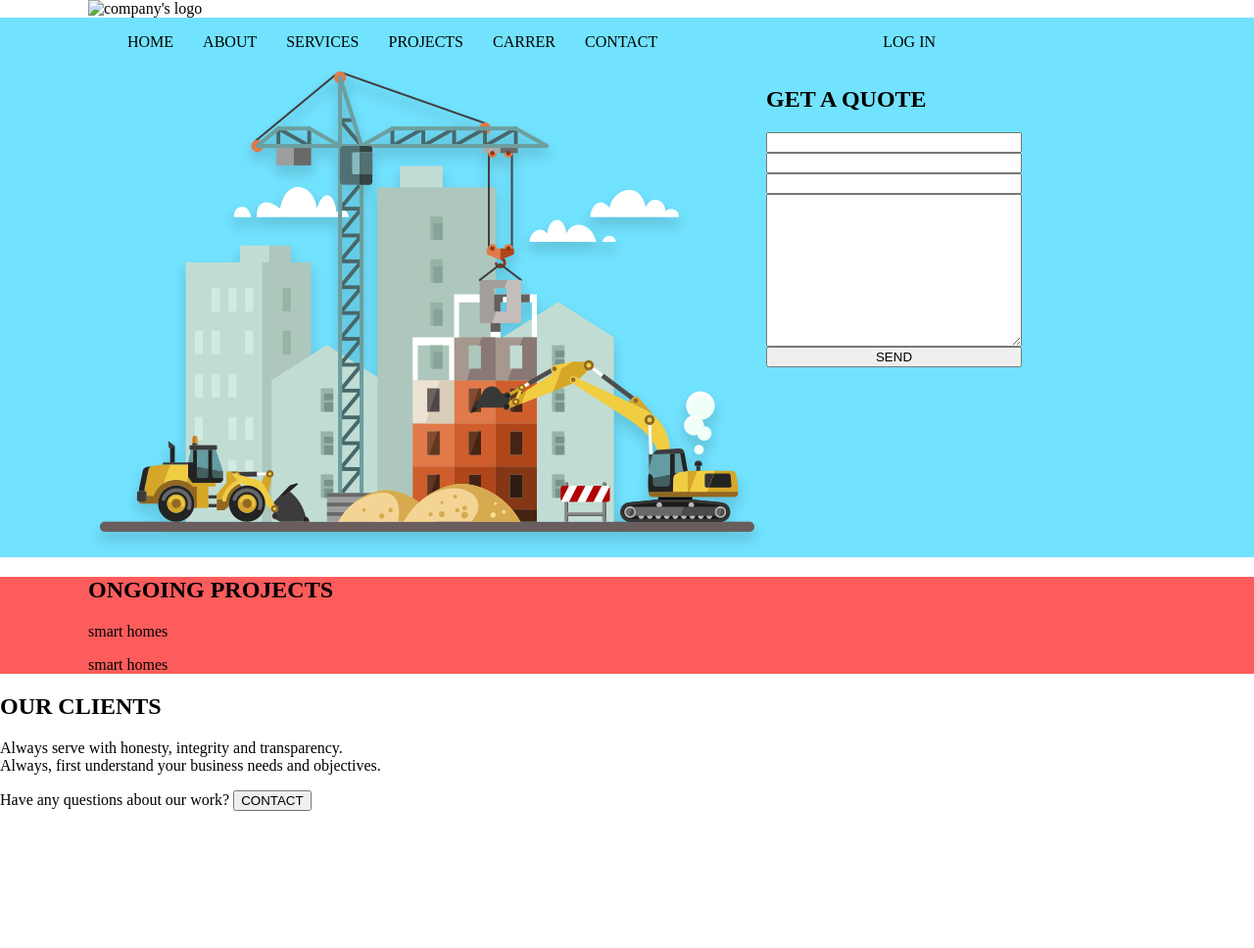
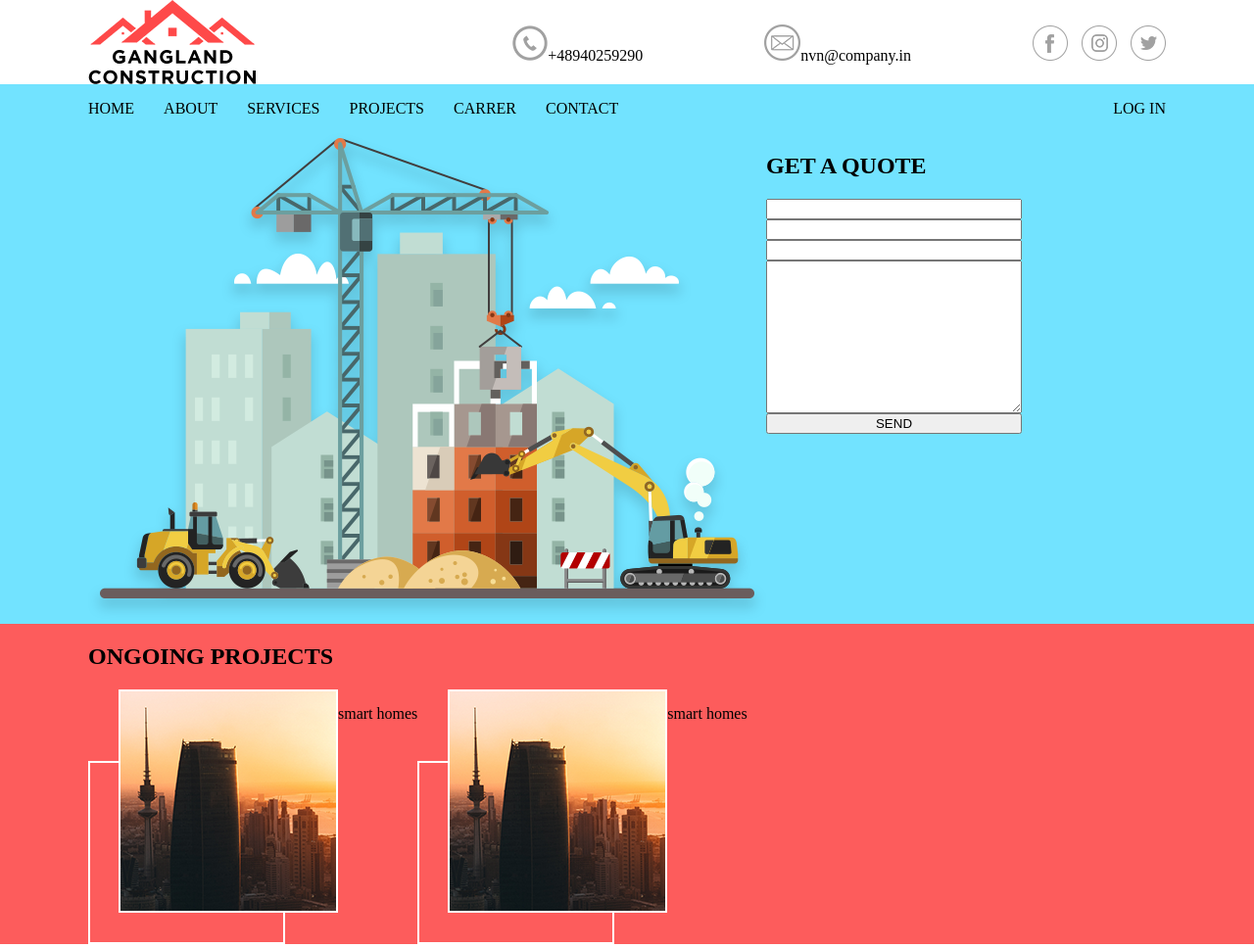
Before and after one commit to AlehZahorski/ScssWebsiteGanglang, a website: page index.html in a window 1280 px wide. Shown: the top 968 px of the page at 98% size. Before the commit the page ends 828 px from the top, so only its background shows below. Drawn offline with Linux system fonts and the light colour scheme.

Commit message:
first section is ready(html)

```diff
--- a/index.html
+++ b/index.html
@@ -11,8 +11,15 @@
     <section class="header_color">
         <div class="header_color__logo">
             <div class="header_color__logo__section">
-                <img src="" alt="company's logo">
-                <div class="header_color__logo__section__ico"></div>
+                <img src="./img/header_logo.png" alt="company's logo">
+                <div class="header_color__logo__section__ico">
+                    <span class="header_color__logo__section__ico__telmail"><img src="./img/header_telephone.png" alt="our telephone">+48940259290</span>
+                    <span class="header_color__logo__section__ico__telmail"><img src="./img/header_gmail.png" alt="our gmail">nvn@company.in</span>
+                    <span><img src="./img/header_facebook.png" alt="our facebook"></span>
+                    <span><img src="./img/header_instagram.png" alt="our instagram"></span>
+                    <span><img src="./img/header_twitter.png" alt="our twitter"></span>
+
+                </div>
             </div>
         </div>
       <div class="header">
@@ -46,13 +53,19 @@
     </section>
    <section class="projects_color">
        <div class="projects">
-        <h2>ONGOING PROJECTS</h2>
-        <div class="projects_leftSide">
-                <p>smart homes</p>
-        </div>
-        <div class="projects_rightSide">
-                <p>smart homes</p>
-        </div>
+            <div class="projects__h2">
+                <h2>ONGOING PROJECTS</h2>
+            </div>
+            <div class="projects__side">
+                <div class="projects__side__left">
+                        <img src="./img/projects_smart.png" alt="project's photo">
+                        <p>smart homes</p>
+                </div>
+                <div class="projects__side__right">
+                        <img src="./img/projects_smart.png" alt="project's photo">
+                        <p>smart homes</p>
+                </div>
+            </div>
        </div>
    </section>
    <section class="our">
--- a/scss/style.scss
+++ b/scss/style.scss
@@ -18,6 +18,19 @@ body{
     &__section{
         max-width: 1100px;
         margin: 0 auto;
+        display: flex;
+        flex-direction: row;
+        &__ico{
+            margin-top: 25px;
+            margin-left: auto;
+            margin-right: 0;
+            span{
+                margin-left: 10px;
+            }
+            &__telmail{
+                margin-right: 110px;
+            }
+        }
     }
 }
 .header{
@@ -27,11 +40,16 @@ body{
         display: flex;
         flex-direction: row;
         list-style-type: none;
+        margin-left: 0;
         li{
-            padding-right: 30px;
+            margin-left: 30px;
+        }
+        li:nth-child(1){
+            margin-left: -40px;
         }
         li:nth-child(7){
-            padding-left: 200px;
+            margin-left: auto;
+            margin-right: 0;
         }
     }
     &_screen{
@@ -50,10 +68,27 @@ body{
 
 
 
+
+
+
 .projects_color{
     background-color: $color-red;
 }
 .projects{
     max-width: 1100px;
     margin: 0 auto;
+    display: flex;
+    flex-direction: column;
+    &__side{
+        display: flex;
+        flex-direction: row;
+        &__left{
+            display: flex;
+            flex-direction: row;
+        }
+        &__right{
+            display: flex;
+            flex-direction: row;
+        }
+    }
 }
```
Also changed, not shown: css/scss/style.css, img/header_facebook.png (added), img/header_gmail.png (added), img/header_instagram.png (added), img/header_logo.png (added), img/header_telephone.png (added), img/header_twitter.png (added), img/projects_smart.png (added).
